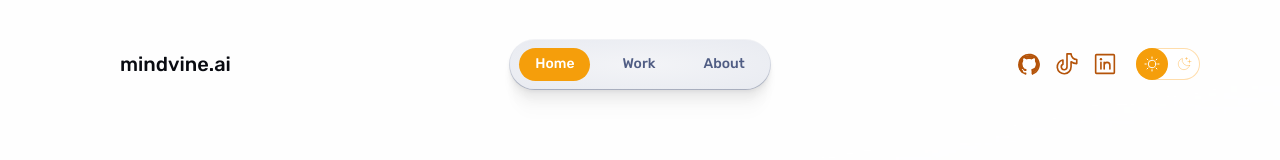
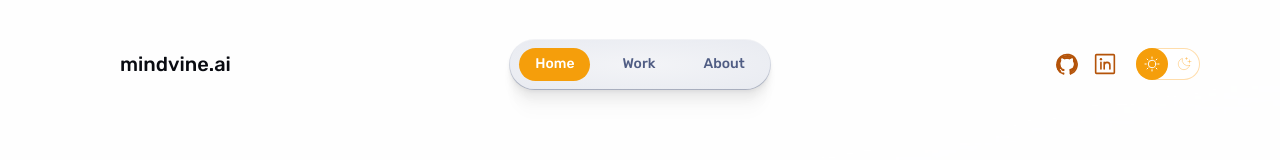
Before and after one commit to jpz129/portfolio, an Astro site: page / in a window 1280 px wide. Shown: the top 160 px of the page. Built offline with nearby package versions, Linux system fonts and the light colour scheme; Astro itself is replaced by a stand-in of ours.

Commit message:
Remove TikTok link from social media icons in Nav component

```diff
--- a/src/components/Nav.astro
+++ b/src/components/Nav.astro
@@ -13,7 +13,6 @@ const textLinks: { label: string; href: string }[] = [
 /** Icon links to social media — edit these with links to your profiles! */
 const iconLinks: { label: string; href: string; icon: keyof typeof iconPaths }[] = [
 	{ label: 'GitHub', href: 'https://github.com/jpz129', icon: 'github-logo' },
-	{ label: 'TikTok', href: 'https://www.tiktok.com/@pablo_and_jo', icon: 'tiktok-logo' },
 	{ label: 'LinkedIn', href: 'https://www.linkedin.com/in/juan-pablo-zamanillo/', icon: 'linkedin-logo' },
 ];
 
```
